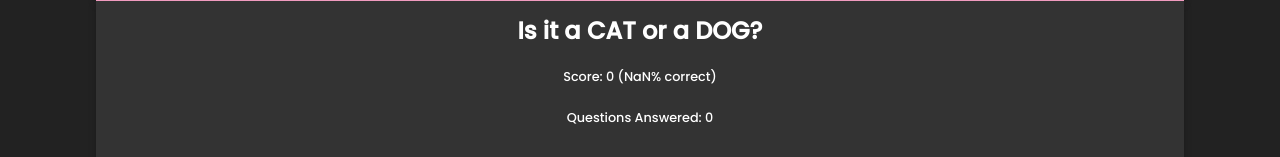
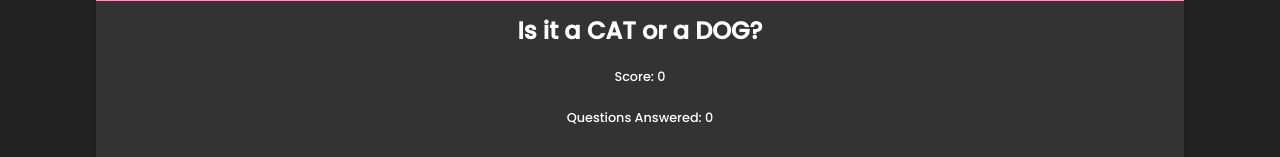
Before and after one commit to eirikenriquez/CatOrDog, a React (Create React App) app in the folder client/: page / in a window 1280 px wide. Shown: the part 223-380 px from the top of the page. Built offline with nearby package versions, Linux system fonts and the light colour scheme; no server answers.

Commit message:
updated css for quiz

```diff
--- a/client/src/components/Quiz.js
+++ b/client/src/components/Quiz.js
@@ -37,8 +37,15 @@ function Quiz() {
         <h2>Is it a CAT or a DOG?</h2>
         {resultText === "" ? (
           <p>
-            Score: {score} ({((score / answersCount) * 100).toFixed(0)}%
-            correct)
+            Score: {score}{" "}
+            {answersCount > 0 ? (
+              <span>
+                {" "}
+                ({((score / answersCount) * 100).toFixed(0)} % correct)
+              </span>
+            ) : (
+              <p></p>
+            )}
           </p>
         ) : (
           <p className={resultClass}>{resultText}</p>
```
